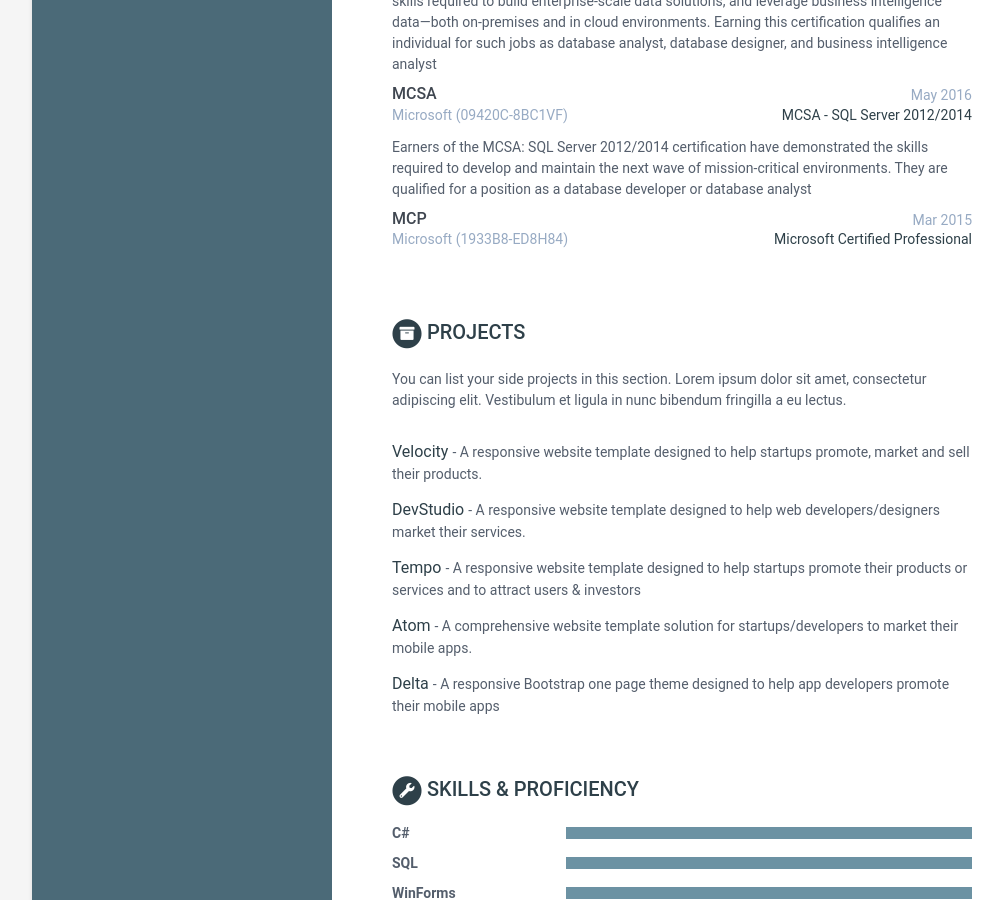
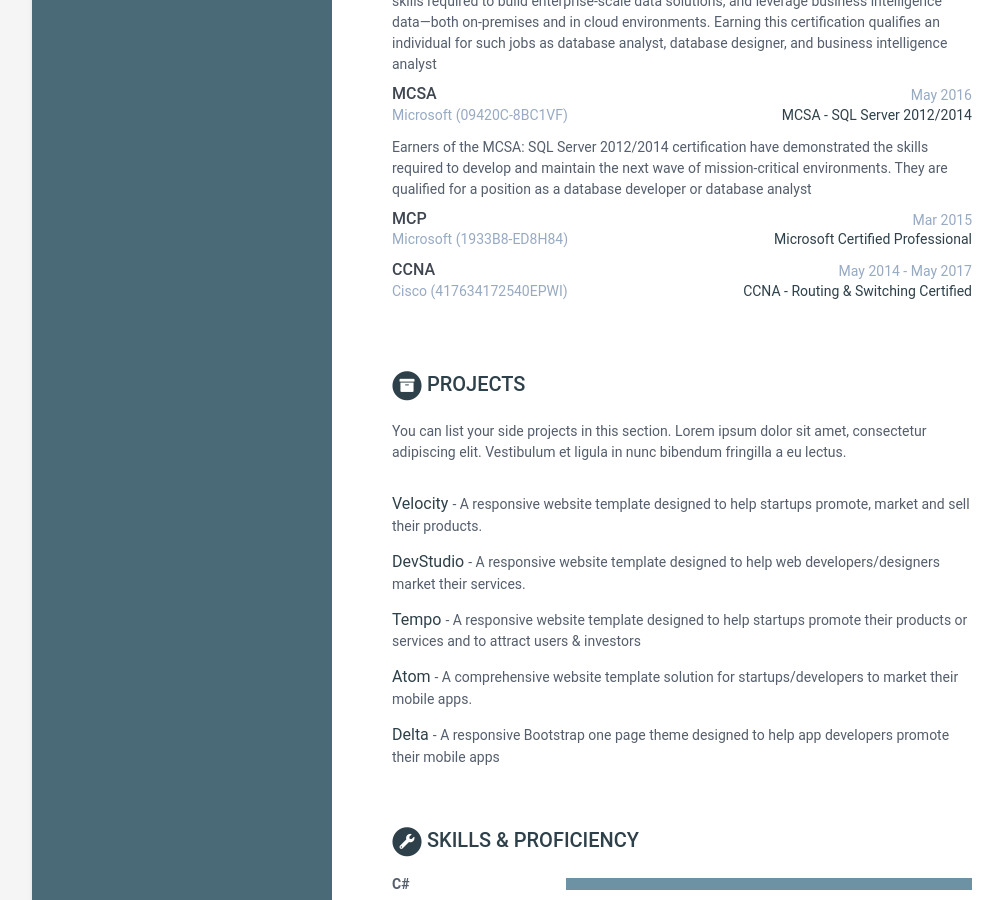
Before and after one commit to PanosKousidis/panoskousidis.github.io, a Jekyll site: the page built from index.html, in a window 1280 px wide and 900 px high, scrolled down 1708 px. Shown: the whole window, without its empty margins (108-1111 px from the left). Built offline with Jekyll 4.4.1, drawn with Linux system fonts in a browser that asks for light colours.

Commit message:
Add cisco cert

```diff
--- a/_data/data.yml
+++ b/_data/data.yml
@@ -179,6 +179,14 @@ certifications:
           credentialurl: https://www.credly.com/badges/83bf6f23-7dcd-452f-a213-245d6a95584b/public_url
           credentialname: Microsoft Certified Professional
 
+        - name: CCNA
+          start: May 2014
+          end: May 2017
+          organization: Cisco
+          credentialid: 417634172540EPWI
+          credentialurl: https://www.credly.com/badges/0c420553-da8f-4925-b7c5-7d1188c2d9f4/public_url
+          credentialname: CCNA - Routing & Switching Certified
+
 projects:
     title: Projects
     intro: >
```
